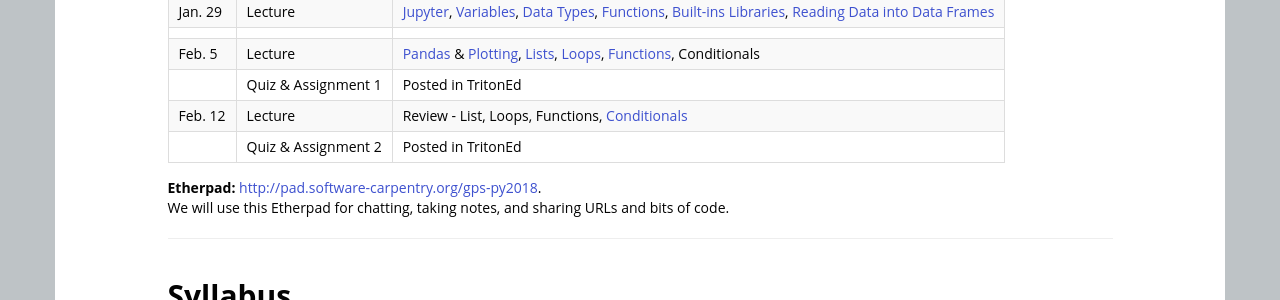
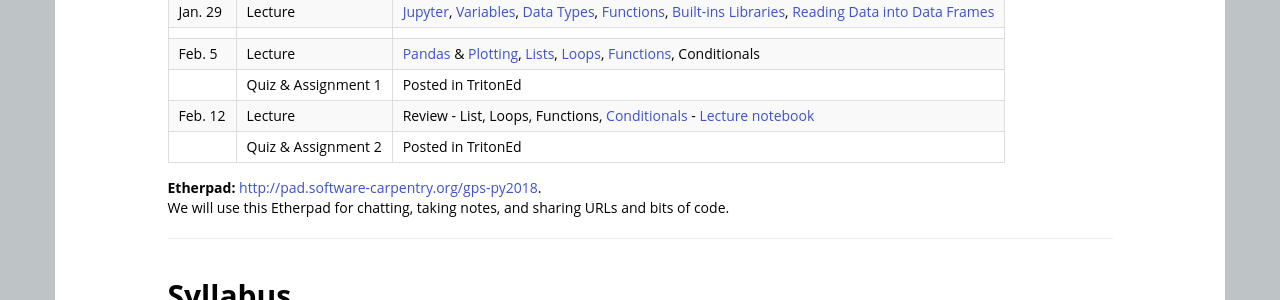
Before and after one commit to ucsdlib/win2018-gps-python, a Jekyll site: the page built from index.html, in a window 1280 px wide and 900 px high, scrolled down 921 px. Shown: the part 154-454 px from the top of the window. Built offline with Jekyll 4.4.1, drawn with Linux system fonts in a browser that asks for light colours; nearby versions of some CDN libraries; library files that are not in the unit come from our copies.

Commit message:
updating python schedule and notes

```diff
--- a/_includes/schedule.html
+++ b/_includes/schedule.html
@@ -558,7 +558,7 @@ pre.editor-colors .fold-marker:after {
 <tr>
 <td>Feb. 12</td>
 <td>Lecture</td>
-<td>Review - List, Loops, Functions, <a href="http://swcarpentry.github.io/python-novice-gapminder/17-conditionals/">Conditionals</a></td>
+<td>Review - List, Loops, Functions, <a href="http://swcarpentry.github.io/python-novice-gapminder/17-conditionals/">Conditionals</a> - <a href="https://github.com/ucsdlib/win2018-gps-python/blob/master/pyinfo/python-Information-resources.ipynb">Lecture notebook</a></td>
 </tr>
 <tr>
 <td></td>
```
Also changed, not shown: _includes/schedule.md (+1 -1 lines), 2 other files.
